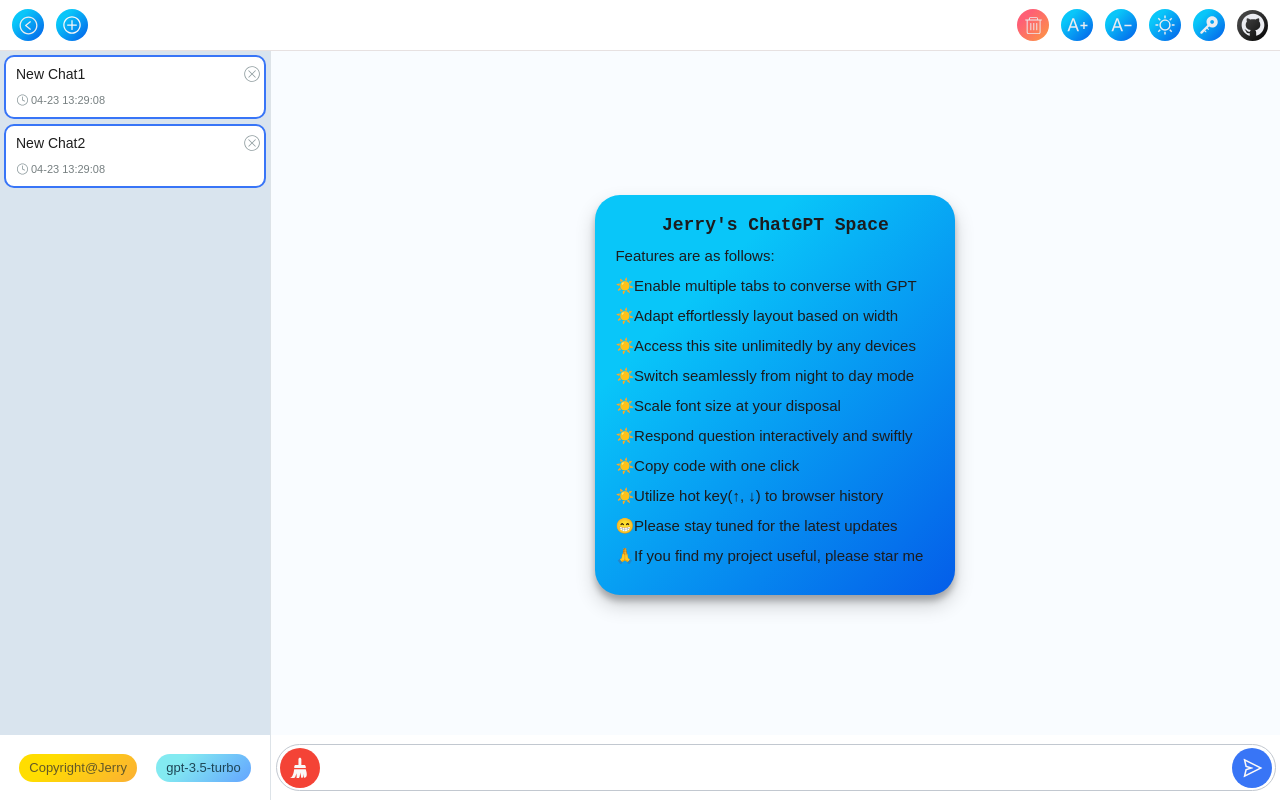
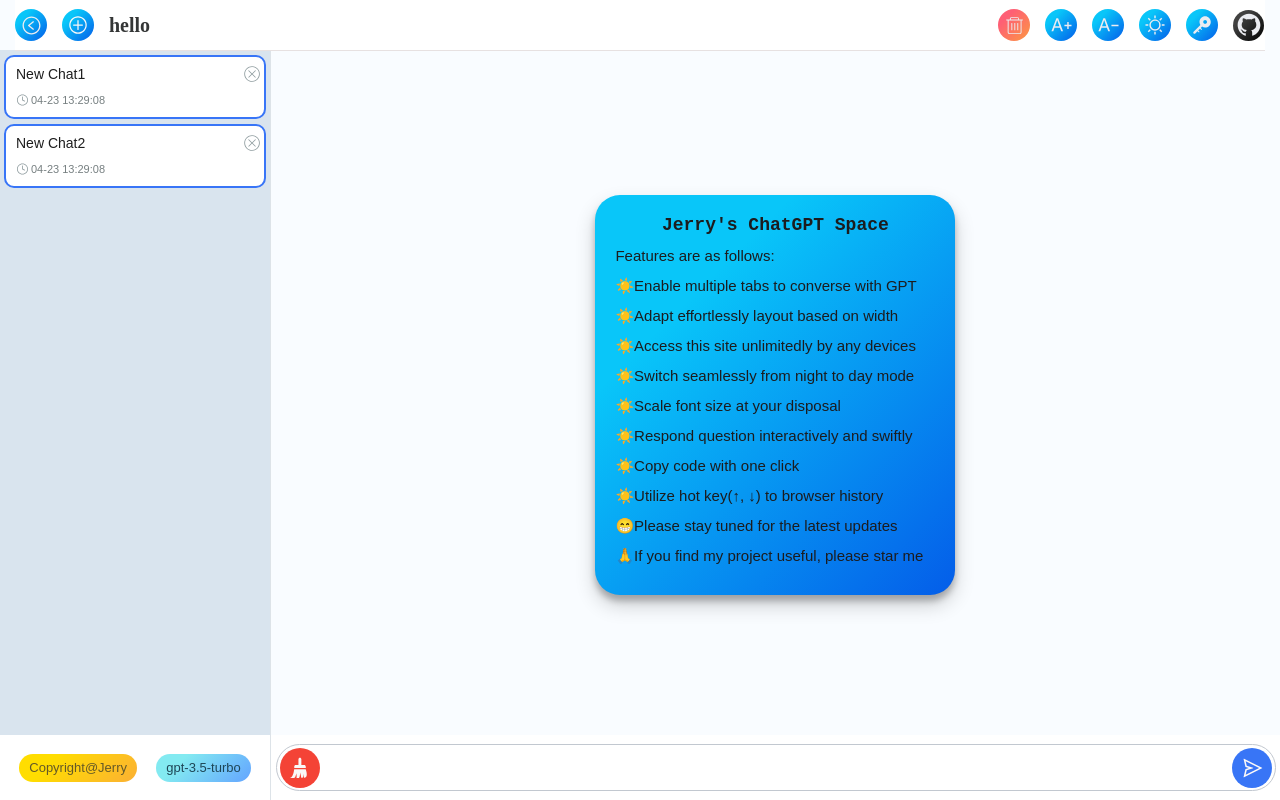
Before and after one commit to jerry0chou/chat-gpt-web, a React (Create React App) app: page / in a window 1280 px wide. Built offline with nearby package versions, Linux system fonts and the light colour scheme.

Commit message:
re-layout header using Grid Layout

```diff
--- a/src/components/Header/Header.tsx
+++ b/src/components/Header/Header.tsx
@@ -8,12 +8,12 @@ import {
     DayIcon, FoldIcon,
     FontMinusIcon,
     FontPlusIcon,
-    HeaderContainer, IconContainer, LeftIconContainer,
+    HeaderContainer, IconContainer,
     NightIcon,
     TokenIcon,
     TrashIcon,
     GithubIconContainer,
-    GithubIcon
+    GithubIcon, TitleContainer
 } from "./css";
 import {clearCurrentTabChat} from "../../store/reducer/chat";
 import {addNewChat, foldMenuAction} from "../../store/reducer/menu";
@@ -54,43 +54,47 @@ export default function Header() {
     }
     // @ts-ignore
     return (
-        <HeaderContainer theme={theme}>
-            <GithubIconContainer style={{marginRight: 12}} size={31} onClick={jumpToGithub}>
-                <GithubIcon size={26}/>
-            </GithubIconContainer>
-            <IconContainer>
-                <TokenIcon size={20} theme={theme} onClick={() => onItemClick('Token')}/>
-            </IconContainer>
-            {
-                theme === 'day' ? <IconContainer>
-                    <DayIcon size={20} theme={theme} onClick={() => onItemClick(Theme.day)}/>
-                </IconContainer> : <IconContainer>
-                    <NightIcon size={20} theme={theme} onClick={() => onItemClick(Theme.night)}/>
+        <Fragment>
+            <HeaderContainer theme={theme}>
+                {width < SmallDeviceWidth ? <div/> :
+                    <Fragment>
+                        <IconContainer area={'fold'}>
+                            <FoldIcon isfold={String(foldMenu)} size={19} theme={theme}
+                                      onClick={() => onItemClick('Fold')}/>
+                        </IconContainer>
+                        {foldMenu ? <div/> :
+                            <IconContainer area={'add'}>
+                                <AddIcon onClick={() => onItemClick('Add')}/>
+                            </IconContainer>
+                        }
+                    </Fragment>
+                }
+                <TitleContainer>hello</TitleContainer>
+                <IconContainer isClear={true} area={'delete'}>
+                    <TrashIcon size={19} theme={theme} onClick={() => onItemClick('Clear')}/>
                 </IconContainer>
-            }
-            <IconContainer>
-                <FontMinusIcon size={23} theme={theme} onClick={() => onItemClick(FontOperation.FontMinus)}/>
-            </IconContainer>
-            <IconContainer>
-                <FontPlusIcon size={23} theme={theme} onClick={() => onItemClick(FontOperation.FontPlus)}/>
-            </IconContainer>
-            <IconContainer isClear={true}>
-                <TrashIcon size={19} theme={theme} onClick={() => onItemClick('Clear')}/>
-            </IconContainer>
-            {width < SmallDeviceWidth ? <div/> :
-                <Fragment>
-                    {foldMenu ? <div/> :
-                        <LeftIconContainer needAuto={!foldMenu}>
-                            <AddIcon onClick={() => onItemClick('Add')}/>
-                        </LeftIconContainer>
-                    }
-                    <LeftIconContainer needAuto={foldMenu}>
-                        <FoldIcon isfold={String(foldMenu)} size={19} theme={theme}
-                                  onClick={() => onItemClick('Fold')}/>
-                    </LeftIconContainer>
-                </Fragment>
-            }
 
+                <IconContainer area={'fontPlus'}>
+                    <FontPlusIcon size={23} theme={theme} onClick={() => onItemClick(FontOperation.FontPlus)}/>
+                </IconContainer>
+                <IconContainer area={'fontMinus'}>
+                    <FontMinusIcon size={23} theme={theme} onClick={() => onItemClick(FontOperation.FontMinus)}/>
+                </IconContainer>
+                {
+                    theme === 'day' ? <IconContainer area={'theme'}>
+                        <DayIcon size={20} theme={theme} onClick={() => onItemClick(Theme.day)}/>
+                    </IconContainer> : <IconContainer area={'theme'}>
+                        <NightIcon size={20} theme={theme} onClick={() => onItemClick(Theme.night)}/>
+                    </IconContainer>
+                }
+                <IconContainer area={'token'}>
+                    <TokenIcon size={20} theme={theme} onClick={() => onItemClick('Token')}/>
+                </IconContainer>
+                <GithubIconContainer area={'github'} style={{marginRight: 12}} size={31} onClick={jumpToGithub}>
+                    <GithubIcon size={26}/>
+                </GithubIconContainer>
+            </HeaderContainer>
             <MyModal isOpen={visible} close={() => setVisible(false)}/>
-        </HeaderContainer>)
+        </Fragment>
+    )
 }
--- a/src/components/Header/css.tsx
+++ b/src/components/Header/css.tsx
@@ -66,20 +66,22 @@ const headerDayTheme = css`
 `
 const baseHeaderStyle = css`
   position: fixed;
-  display: flex;
-  flex-direction: row-reverse;
+  display: grid;
+  grid-template-columns: repeat(2, 32px) auto repeat(6, 32px);
+  grid-auto-rows: 1fr;
+  align-items: center;
+  grid-template-areas: "fold add title delete fontPlus fontMinus theme token github";
   height: 50px;
-  width: 100%;
-  align-items: center;
-  gap: 12px;
-  z-index: 2;
+  width: calc(100% - 30px);
+  grid-column-gap: 15px;
+  margin-left: 15px;
 `
 export const HeaderContainer = styled.div<{ theme: Theme }>`
   ${baseHeaderStyle}
   ${({theme}) => theme === Theme.night ? headerNightTheme : headerDayTheme}
   border-bottom: ${p=> p.theme === Theme.day? '#e7e1e1': ''} 1px solid;
 `;
-export const IconContainer = styled.div<{isClear?: boolean}>`
+export const IconContainer = styled.div<{isClear?: boolean, area: string}>`
   display: flex;
   align-items: center;
   justify-content: center;
@@ -87,25 +89,32 @@ export const IconContainer = styled.div<{isClear?: boolean}>`
   background-image: ${p=> p.isClear? 'linear-gradient(315deg, #fc9842 0%, #fe5f75 74%)': 'linear-gradient(315deg, #045de9 0%, #09c6f9 74%)'};
   width: 32px;
   height: 32px;
+  grid-area: ${p=> p.area};
 `
-export const LeftIconContainer = styled(IconContainer)<{needAuto: boolean}>`
-  margin-right: ${p=> p.needAuto? 'auto': '0'};
-`
-
 export const GithubIcon = styled(GithubSVG)<{size: number}>`
   ${svgStyle};
 `
-export const GithubIconContainer = styled.div<{size: number}>`
+export const GithubIconContainer = styled.div<{size: number, area: string}>`
   display: flex;
   justify-content: center;
   align-items: center;
-  width: ${p=>p.size}px;
-  height: ${p=>p.size}px;
+  width: ${p => p.size}px;
+  height: ${p => p.size}px;
   border-radius: 50%;
   background-color: #000000;
   background-image: linear-gradient(315deg, #000000 0%, #414141 74%);
+  grid-area: ${p => p.area};
 
   &:hover {
     cursor: pointer;
   }
 `
+export const TitleContainer = styled.div`
+    grid-area: title;
+    display: flex;
+    align-items: center;
+    justify-content: flex-start;
+    font-size: 20px;
+    font-weight: 600;
+    color: #343636;
+`
```
